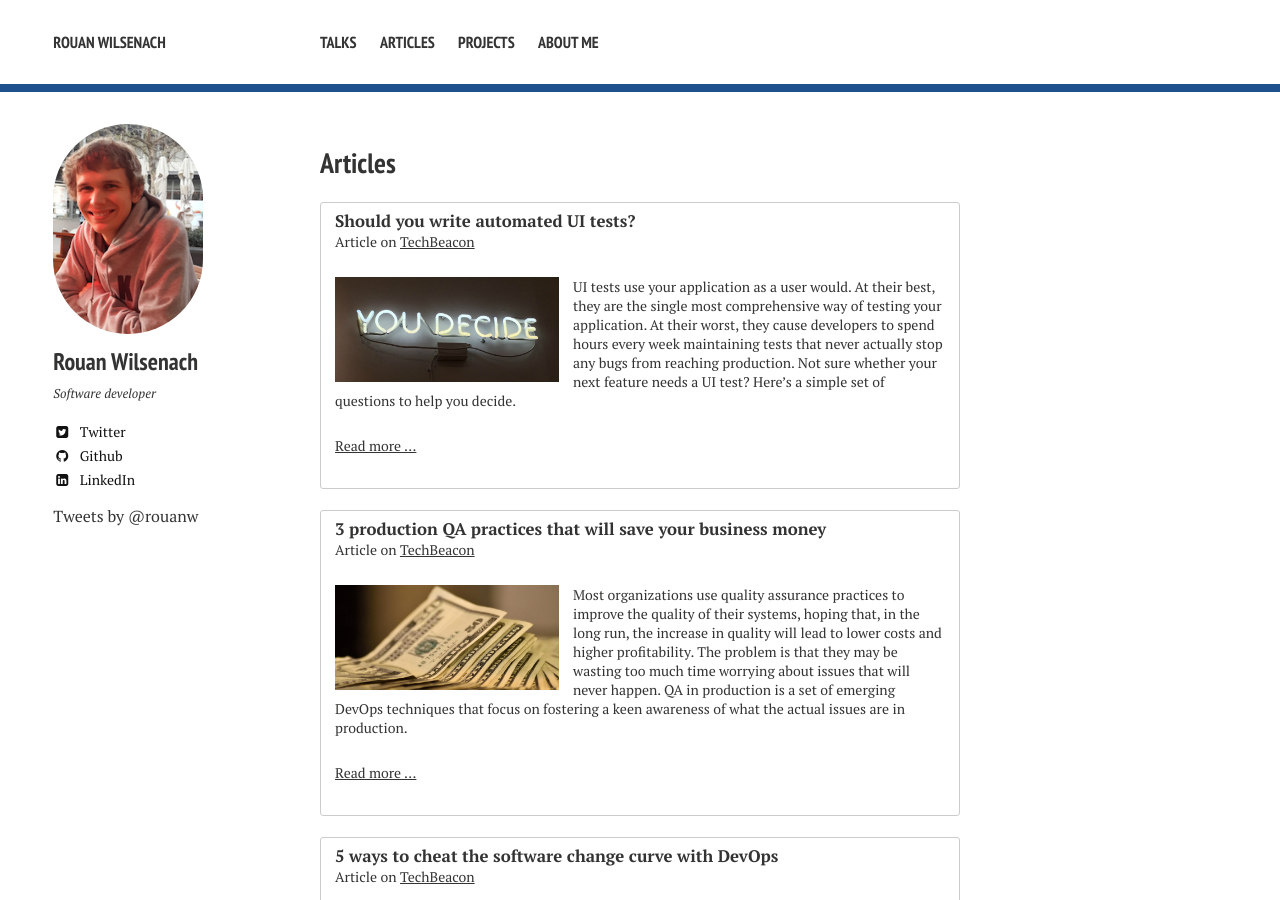
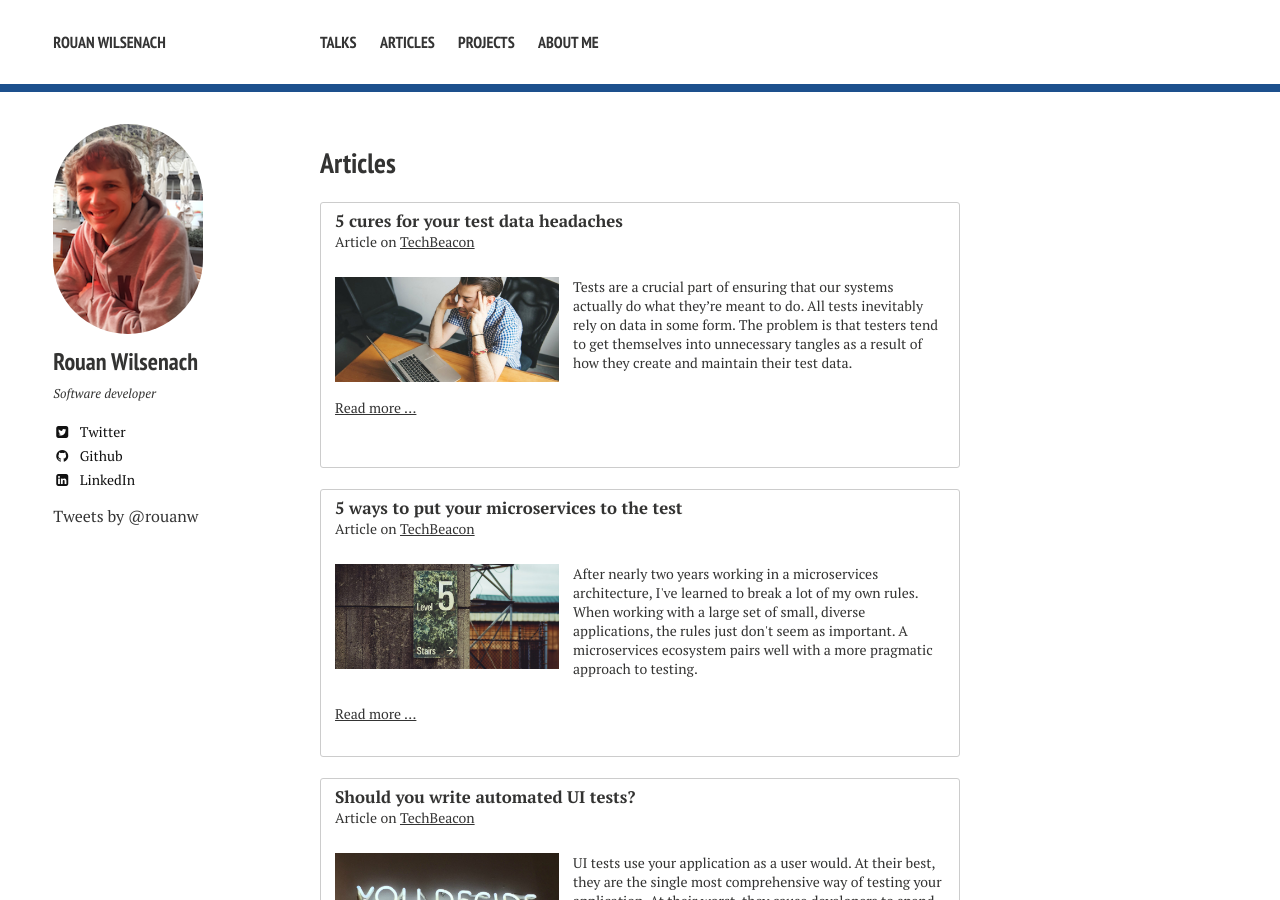
Before and after one commit to rouanw/rouanw.github.io, a Jekyll site: the page built from publications/index.md, in a window 1280 px wide and 900 px high. Built offline with Jekyll 4.4.1, drawn with Linux system fonts in a browser that asks for light colours; nearby versions of some CDN libraries; some web fonts are replaced; comment, search, counter and statistics services are not loaded.

Commit message:
add new articles

```diff
--- a/publications/index.md
+++ b/publications/index.md
@@ -5,6 +5,10 @@ tags: [Rouan, Wilsenach, ThoughtWorks, agile, software, developer, development,
 share: false
 ---
 <h2>Articles</h2>
+
+{% include _promo.html title="5 cures for your test data headaches" type="Article on" publication="TechBeacon" url="https://techbeacon.com/5-cures-your-test-data-headaches" imageUrl="images/headaches.jpg" description="Tests are a crucial part of ensuring that our systems actually do what they’re meant to do. All tests inevitably rely on data in some form. The problem is that testers tend to get themselves into unnecessary tangles as a result of how they create and maintain their test data." %}
+
+{% include _promo.html title="5 ways to put your microservices to the test" type="Article on" publication="TechBeacon" url="https://techbeacon.com/5-ways-put-your-microservices-test" imageUrl="images/microservice-testing.jpg" description="After nearly two years working in a microservices architecture, I've learned to break a lot of my own rules. When working with a large set of small, diverse applications, the rules just don't seem as important. A microservices ecosystem pairs well with a more pragmatic approach to testing." %}
 
 {% include _promo.html title="Should you write automated UI tests?" type="Article on" publication="TechBeacon" url="https://techbeacon.com/should-you-write-automated-ui-tests-4-questions-answer-first" imageUrl="images/ui-tests.jpg" description="UI tests use your application as a user would. At their best, they are the single most comprehensive way of testing your application. At their worst, they cause developers to spend hours every week maintaining tests that never actually stop any bugs from reaching production. Not sure whether your next feature needs a UI test? Here’s a simple set of questions to help you decide." %}
 
```
Also changed, not shown: images/headaches.jpg (added), images/microservice-testing.jpg (added).
